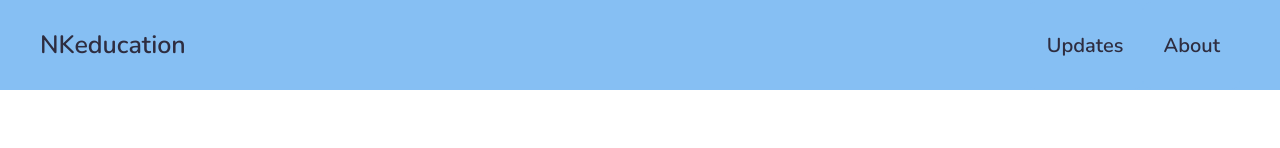
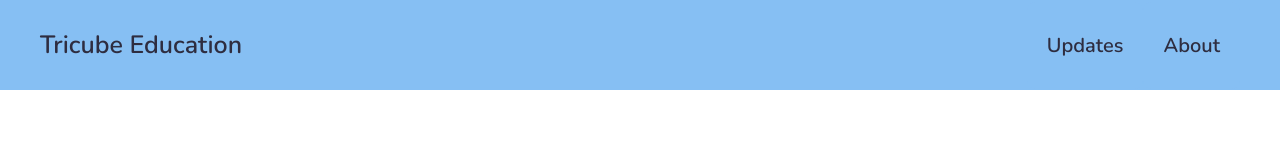
Before and after one commit to KwishyWishy/NKeducation-Testing, a plain HTML site: page about.html in a window 1280 px wide. Shown: the top 148 px of the page. Drawn offline with nearby package versions, Linux system fonts and the light colour scheme.

Commit message:
changed to Tricube Education

```diff
--- a/about.html
+++ b/about.html
@@ -3,13 +3,13 @@
 <head>
     <meta charset="UTF-8">
     <meta name="viewport" content="width=device-width, initial-scale=1.0">
-    <title>About - NKeducation</title>
+    <title>About - Tricube Education</title>
     <link href="https://fonts.googleapis.com/css2?family=Nunito:ital,wght@0,600;1,600&display=swap" rel="stylesheet">
     <link rel="stylesheet" href="styles.css">
 </head>
 <body>
     <header>
-        <div class="header-left"><a class="hover-text" href="index.html">NKeducation</a></div>
+        <div class="header-left"><a class="hover-text" href="index.html">Tricube Education</a></div>
         <nav class="header-right">
             <ul>
                 <li>
```
